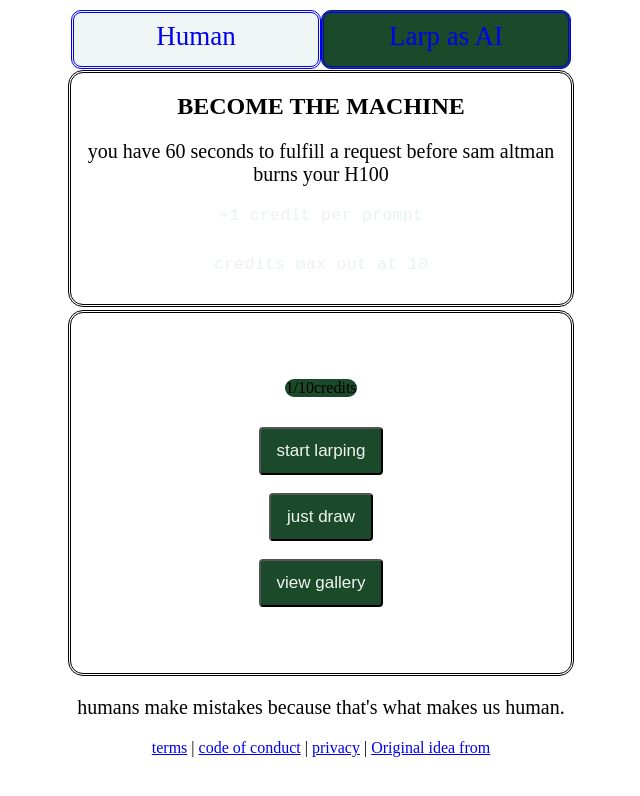
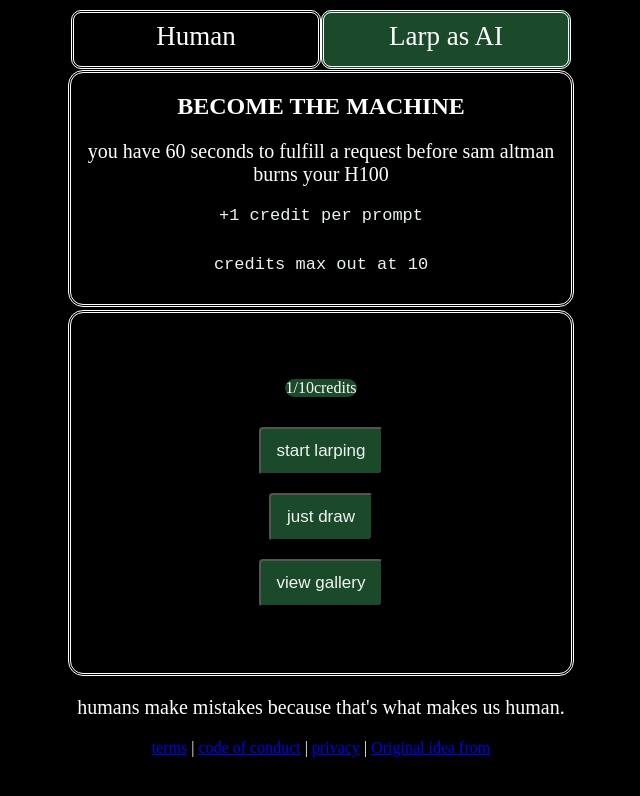
Before and after one commit to somya1150/your-ai-slop-bores-me, a plain HTML site: page larp.html in a window 1280 px wide. Shown: the whole page, without its empty margins (319-959 px from the left). Drawn offline with Linux system fonts and the light colour scheme.

Commit message:
Add files via upload

```diff
--- a/STYLE1.CSS
+++ b/STYLE1.CSS
@@ -8,6 +8,10 @@
     width: 500px;
     margin-left: auto;
     margin-right: auto;
+}
+body{
+    color: white;
+    background-color: black;
 }
 main{
     border-style: double;
--- a/styleP.css
+++ b/styleP.css
@@ -7,7 +7,10 @@
     box-sizing: border-box;
     padding: 20PX;
 }
-
+body{
+    color: white;
+    background-color: black;
+}
 div.S{
     height: fit-content;
     padding: 0px;
--- a/styleT.CSS
+++ b/styleT.CSS
@@ -7,6 +7,10 @@
     margin-right: auto;
     background-color: #1a4a2a;
     margin-bottom: 4px;
+}
+body{
+    color: white;
+    background-color: black;
 }
 div{
     width: 500px;
--- a/stylecoc.css
+++ b/stylecoc.css
@@ -7,6 +7,10 @@
     width: 460px;
     height: auto;
     padding: 20px;
+}
+body{
+    color: white;
+    background-color: black;
 }
 pre{
     font-size: 17px;
--- a/stylelarp.css
+++ b/stylelarp.css
@@ -1,5 +1,6 @@
 a.m{
-    background-color: rgb(239, 245, 244);
+    background-color: black;
+    color: white;
     height: 45PX;
     width: 50%;
     display: flex;
@@ -10,9 +11,14 @@
     justify-content: center;
     padding-top: 8px;
 }
+body{
+    color: white;
+    background-color: black;
+}
 
 a.n{
     background-color: #1A4A2A;
+    color: white;
     height: 45px;
     width: 250px;
     display: flex;
@@ -24,6 +30,7 @@
     justify-content: center;
     padding-top: 8px;
 }
+
 
 div.null{
     height: 40px;
```
